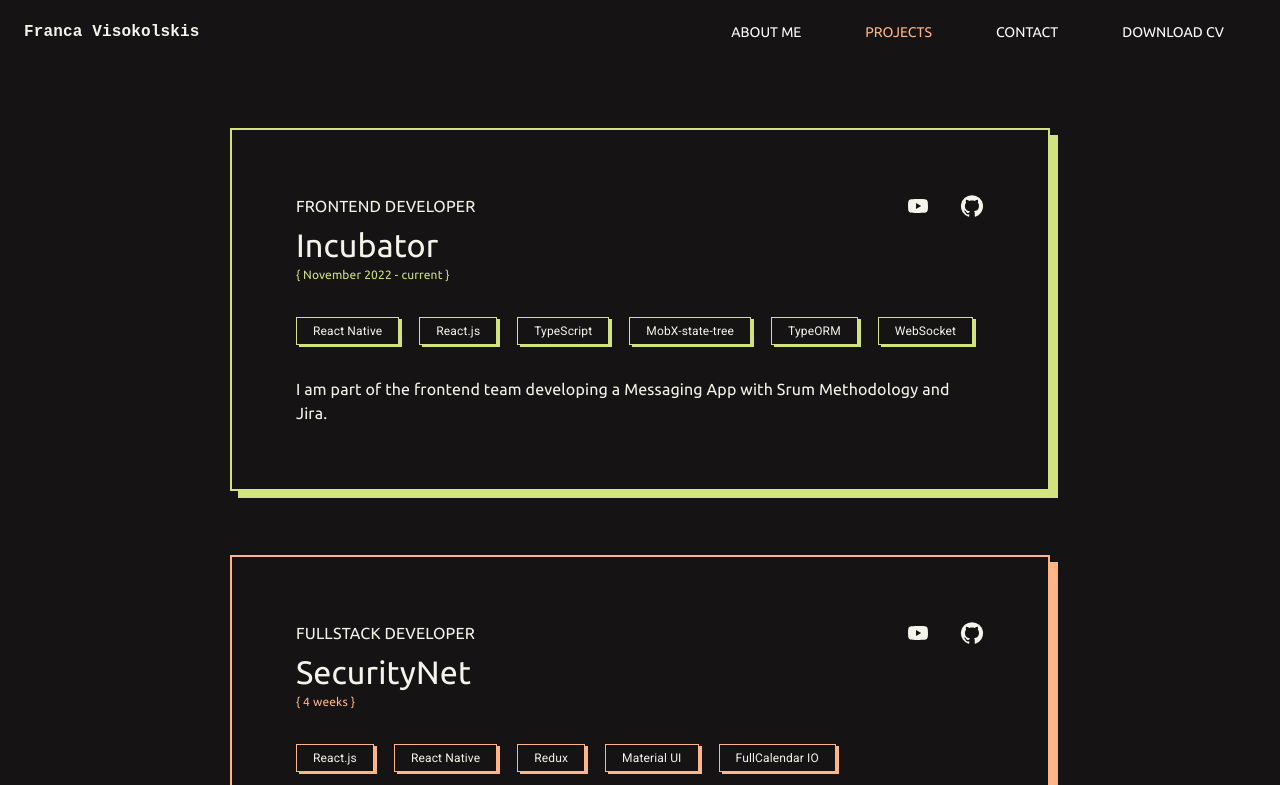
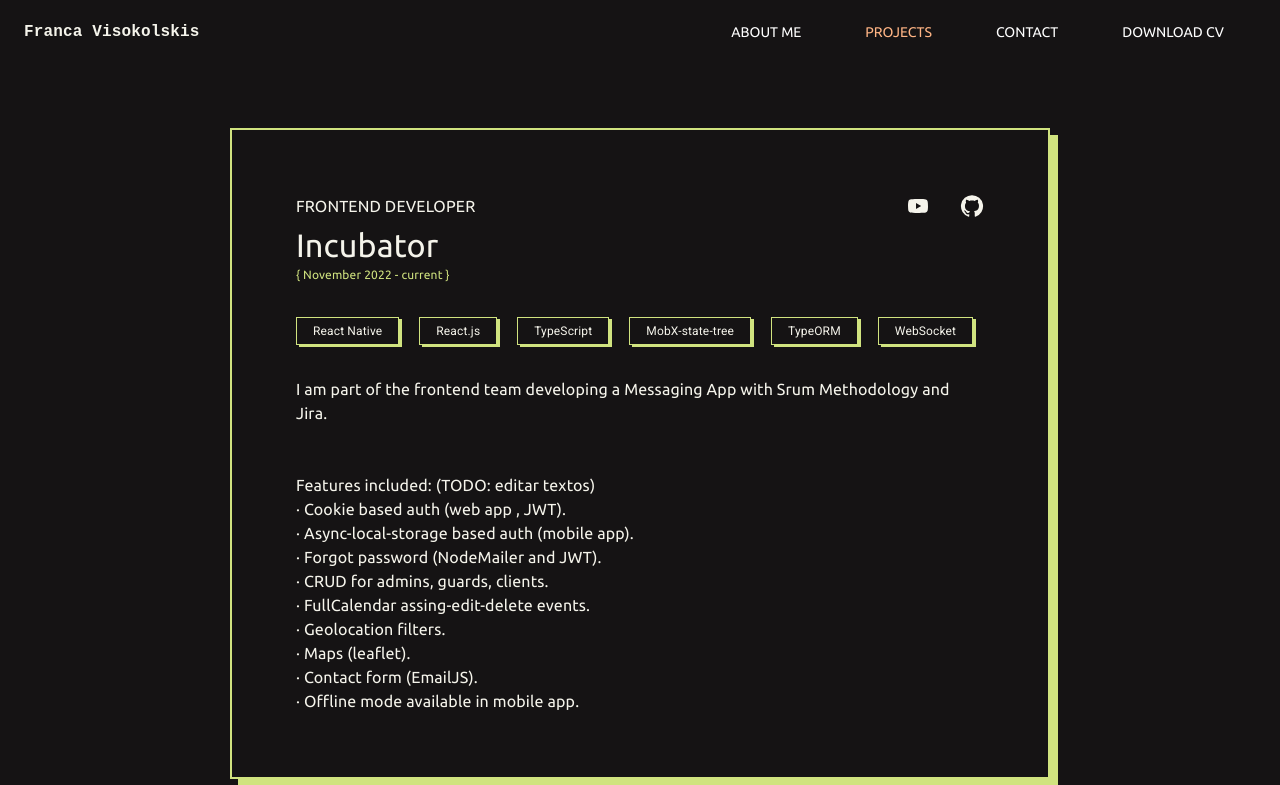
Before and after one commit to francavisok/portfolio, a React (Create React App) app: page /projects in a window 1280 px wide. Shown: the top 785 px of the page. Built offline with nearby package versions, Linux system fonts and the light colour scheme.

Commit message:
projects animation

```diff
--- a/package.json
+++ b/package.json
@@ -16,6 +16,7 @@
     "react-dom": "^18.2.0",
     "react-hook-form": "^7.37.0",
     "react-icons": "^4.4.0",
+    "react-intersection-observer": "^9.8.0",
     "react-router-dom": "^6.4.2",
     "react-scripts": "5.0.1",
     "web-vitals": "^2.1.4"
--- a/src/Components/Projects.jsx
+++ b/src/Components/Projects.jsx
@@ -1,10 +1,10 @@
-import React, { useState, useEffect } from "react";
-import { Box } from "@mui/system";
+import GitHubIcon from "@mui/icons-material/GitHub";
+import YouTubeIcon from "@mui/icons-material/YouTube";
 import { Typography } from "@mui/material";
 import useMediaQuery from "@mui/material/useMediaQuery";
-import Fade from "@mui/material/Fade";
-import GitHubIcon from "@mui/icons-material/GitHub";
-import YouTubeIcon from "@mui/icons-material/YouTube";
+import { Box } from "@mui/system";
+import React from "react";
+import { InView } from "react-intersection-observer";
 
 const TECHNOLOGIES = {
   REACT: "React.js",
@@ -21,17 +21,17 @@ const TECHNOLOGIES = {
   FORM: "React-Hook-Form",
   MAP: "Leaflet",
   MOBX: "MobX-state-tree",
-  TYPESCRIPT: 'TypeScript',
-  TYPEORM: 'TypeORM',
-  WEBSOCKET: 'WebSocket',
-  JIRA: 'Jira'
+  TYPESCRIPT: "TypeScript",
+  TYPEORM: "TypeORM",
+  WEBSOCKET: "WebSocket",
+  JIRA: "Jira",
 };
 
 const projects = [
   {
     id: 0,
-    github: '',
-    youtube: '',
+    github: "",
+    youtube: "",
     role: "FrontEnd Developer",
     title: "Incubator",
     duaration: "{ November 2022 - current }",
@@ -43,14 +43,26 @@ const projects = [
       TECHNOLOGIES.TYPEORM,
       TECHNOLOGIES.WEBSOCKET,
     ],
-    description: `I am part of the frontend team developing a Messaging App with Srum Methodology and Jira.`,
+    description: `I am part of the frontend team developing a Messaging App with Srum Methodology and Jira.
+
+
+    Features included: (TODO: editar textos)
+    · Cookie based auth (web app , JWT).
+    · Async-local-storage based auth (mobile app).
+    · Forgot password (NodeMailer and JWT).
+    · CRUD for admins, guards, clients.
+    · FullCalendar assing-edit-delete events.
+    · Geolocation filters.
+    · Maps (leaflet).
+    · Contact form (EmailJS).
+    · Offline mode available in mobile app.`,
     imagePath: "somepath.img",
     color: "#D0E37F",
   },
   {
     id: 1,
-    github: 'https://github.com/francavisok/SecurityNet-front',
-    youtube: '',
+    github: "https://github.com/francavisok/SecurityNet-front",
+    youtube: "",
     role: "FullStack Developer",
     title: "SecurityNet",
     duaration: "{ 4 weeks }",
@@ -84,8 +96,8 @@ const projects = [
   },
   {
     id: 2,
-    github: 'https://github.com/francavisok/vbook',
-    youtube: '',
+    github: "https://github.com/francavisok/vbook",
+    youtube: "",
     role: "FrontEnd Developer",
     title: "VBook",
     duaration: "{ 2 weeks }",
@@ -118,8 +130,8 @@ const projects = [
   },
   {
     id: 3,
-    github: 'https://github.com/francavisok/TMDB',
-    youtube: '',
+    github: "https://github.com/francavisok/TMDB",
+    youtube: "",
     role: "FullStack Developer",
     title: "TMDB",
     duaration: "{ 1 week }",
@@ -147,14 +159,7 @@ const projects = [
 const Projects = () => {
   const isNotSmallerScreen = useMediaQuery("(min-width:600px)");
 
-  const [checked, setChecked] = useState(false);
-
-  useEffect(() => {
-    setChecked(true);
-  }, []);
-
   return (
-    <Fade in={checked} timeout={{ enter: 1000, exit: 250 }}>
     <Box
       sx={{
         padding: 4,
@@ -167,20 +172,35 @@ const Projects = () => {
       }}
     >
       {projects.map((project) => (
+        <InView key={project.id} threshold={0.2}>
+          {({ inView, ref, entry }) => (
             <Box
+              ref={ref}
               padding={isNotSmallerScreen ? 8 : 4}
               sx={{
                 maxWidth: "820px",
                 border: `2px solid ${project.color}`,
                 boxShadow: `8px 7px ${project.color}`,
+                opacity: 0,
+                animation: inView
+                  ? "fade-in 1.8s cubic-bezier(0.390, 0.575, 0.565, 1.000) both"
+                  : "",
+                "@keyframes fade-in": {
+                  "0%": {
+                    opacity: 0,
+                  },
+                  "100%": {
+                    opacity: 1,
+                  },
+                },
               }}
             >
-            <Box key={project.id}>
+              <Box>
                 <Box sx={{ display: "flex", justifyContent: "space-between" }}>
                   <Typography sx={{ textTransform: "uppercase" }}>
                     {project.role}
                   </Typography>
-                <Box sx={{display: 'flex', columnGap: '30px'}}>
+                  <Box sx={{ display: "flex", columnGap: "30px" }}>
                     <Box
                       component="a"
                       href={project.youtube}
@@ -257,9 +277,10 @@ const Projects = () => {
                 </Typography>
               </Box>
             </Box>
+          )}
+        </InView>
       ))}
     </Box>
-    </Fade>
   );
 };
 
```
Also changed, not shown: 1 other file (tests, documents, lock files or other folders). Lines whose indentation alone changed are shown as unchanged.
